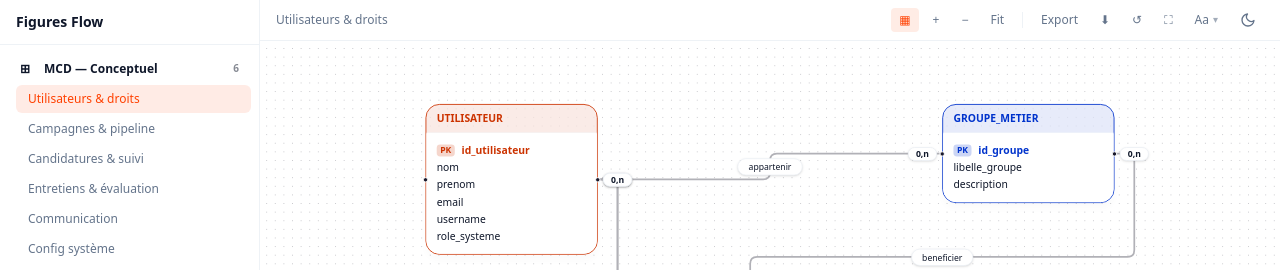
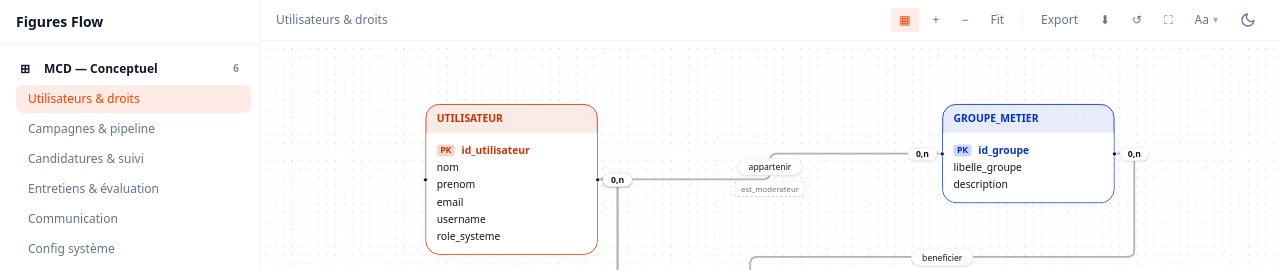
Before and after one commit to doucie/synelia_quizapp, a React (Vite) app in the folder z_mémoire/figures_flow/: page / in a window 1280 px wide. Shown: the top 270 px of the page. Built offline with nearby package versions, Linux system fonts and the light colour scheme; a web font is replaced by a local one.

Commit message:
feat(mcd): add association attributes support
- Add attributes field to RelationshipEdgeData type
- Render association attributes as dashed-border badges below edge label
- Add est_moderateur attribute to appartenir association (MCD)

```diff
--- a/z_mémoire/figures_flow/src/components/Edges/RelationshipEdge.tsx
+++ b/z_mémoire/figures_flow/src/components/Edges/RelationshipEdge.tsx
@@ -248,6 +248,29 @@ export default function RelationshipEdge({
             </span>
           </div>
         )}
+        {data?.attributes && data.attributes.length > 0 && (
+          <div
+            style={{
+              position: 'absolute',
+              left: labelX - 40,
+              top: labelY + 16,
+              width: 80,
+              display: 'flex',
+              flexDirection: 'column',
+              alignItems: 'center',
+              gap: 2,
+            }}
+          >
+            {data.attributes.map((attr) => (
+              <span
+                key={attr}
+                className="rounded border border-dashed border-muted-foreground/40 bg-background px-1.5 py-0.5 text-[9px] text-muted-foreground"
+              >
+                {attr}
+              </span>
+            ))}
+          </div>
+        )}
         {popover && (
           <div
             ref={popoverRef}
--- a/z_mémoire/figures_flow/src/diagrams/nouveau/mcd/utilisateurs_droits.ts
+++ b/z_mémoire/figures_flow/src/diagrams/nouveau/mcd/utilisateurs_droits.ts
@@ -72,7 +72,7 @@ export const utilisateursDroits: DiagramDefinition = {
       source: 'utilisateur',
       target: 'groupe_metier',
       type: 'relationship',
-      data: { label: 'appartenir', cardFrom: '0,n', cardTo: '0,n' },
+      data: { label: 'appartenir', cardFrom: '0,n', cardTo: '0,n', attributes: ['est_moderateur'] },
     },
     {
       id: 'e-beneficier-groupe-perm',
--- a/z_mémoire/figures_flow/src/types/index.ts
+++ b/z_mémoire/figures_flow/src/types/index.ts
@@ -58,6 +58,7 @@ export interface RelationshipEdgeData {
   isStrong?: boolean
   isDashed?: boolean
   diagramId?: string
+  attributes?: string[]
 }
 
 export type RelationshipEdge = Edge<RelationshipEdgeData>
```
